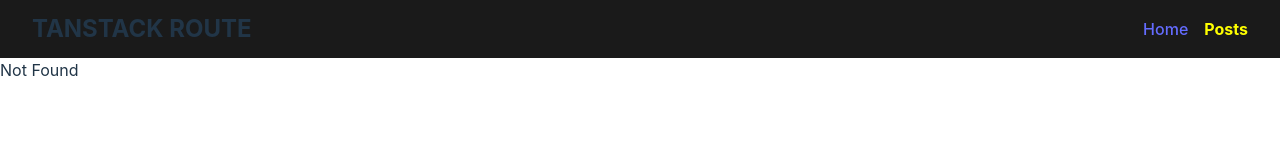
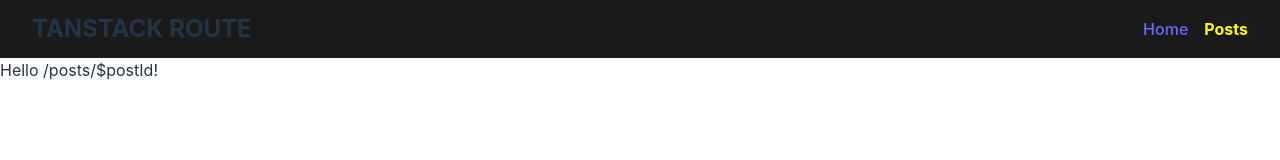
Before and after one commit to WebKBS/tanstack-route, a React (Vite) app in the folder tanstack-route-dynamic/: page /posts/1 in a window 1280 px wide. Before the commit this address had no page. Shown: the top 160 px of the page. Built offline with nearby package versions, Linux system fonts and the light colour scheme.

Commit message:
add: postid 파일 생성

```diff
--- a/tanstack-route-dynamic/src/routeTree.gen.ts
+++ b/tanstack-route-dynamic/src/routeTree.gen.ts
@@ -13,6 +13,7 @@
 import { Route as rootRoute } from './routes/__root'
 import { Route as IndexImport } from './routes/index'
 import { Route as PostsIndexImport } from './routes/posts/index'
+import { Route as PostsPostIdImport } from './routes/posts/$postId'
 
 // Create/Update Routes
 
@@ -28,6 +29,12 @@ const PostsIndexRoute = PostsIndexImport.update({
   getParentRoute: () => rootRoute,
 } as any)
 
+const PostsPostIdRoute = PostsPostIdImport.update({
+  id: '/posts/$postId',
+  path: '/posts/$postId',
+  getParentRoute: () => rootRoute,
+} as any)
+
 // Populate the FileRoutesByPath interface
 
 declare module '@tanstack/react-router' {
@@ -37,6 +44,13 @@ declare module '@tanstack/react-router' {
       path: '/'
       fullPath: '/'
       preLoaderRoute: typeof IndexImport
+      parentRoute: typeof rootRoute
+    }
+    '/posts/$postId': {
+      id: '/posts/$postId'
+      path: '/posts/$postId'
+      fullPath: '/posts/$postId'
+      preLoaderRoute: typeof PostsPostIdImport
       parentRoute: typeof rootRoute
     }
     '/posts/': {
@@ -53,36 +67,41 @@ declare module '@tanstack/react-router' {
 
 export interface FileRoutesByFullPath {
   '/': typeof IndexRoute
+  '/posts/$postId': typeof PostsPostIdRoute
   '/posts': typeof PostsIndexRoute
 }
 
 export interface FileRoutesByTo {
   '/': typeof IndexRoute
+  '/posts/$postId': typeof PostsPostIdRoute
   '/posts': typeof PostsIndexRoute
 }
 
 export interface FileRoutesById {
   __root__: typeof rootRoute
   '/': typeof IndexRoute
+  '/posts/$postId': typeof PostsPostIdRoute
   '/posts/': typeof PostsIndexRoute
 }
 
 export interface FileRouteTypes {
   fileRoutesByFullPath: FileRoutesByFullPath
-  fullPaths: '/' | '/posts'
+  fullPaths: '/' | '/posts/$postId' | '/posts'
   fileRoutesByTo: FileRoutesByTo
-  to: '/' | '/posts'
-  id: '__root__' | '/' | '/posts/'
+  to: '/' | '/posts/$postId' | '/posts'
+  id: '__root__' | '/' | '/posts/$postId' | '/posts/'
   fileRoutesById: FileRoutesById
 }
 
 export interface RootRouteChildren {
   IndexRoute: typeof IndexRoute
+  PostsPostIdRoute: typeof PostsPostIdRoute
   PostsIndexRoute: typeof PostsIndexRoute
 }
 
 const rootRouteChildren: RootRouteChildren = {
   IndexRoute: IndexRoute,
+  PostsPostIdRoute: PostsPostIdRoute,
   PostsIndexRoute: PostsIndexRoute,
 }
 
@@ -97,11 +116,15 @@ export const routeTree = rootRoute
       "filePath": "__root.tsx",
       "children": [
         "/",
+        "/posts/$postId",
         "/posts/"
       ]
     },
     "/": {
       "filePath": "index.tsx"
+    },
+    "/posts/$postId": {
+      "filePath": "posts/$postId.tsx"
     },
     "/posts/": {
       "filePath": "posts/index.tsx"
--- a/tanstack-route-dynamic/src/routes/__root.tsx
+++ b/tanstack-route-dynamic/src/routes/__root.tsx
@@ -1,4 +1,5 @@
 import { Outlet, createRootRoute } from '@tanstack/react-router';
+import { TanStackRouterDevtools } from '@tanstack/router-devtools';
 import * as React from 'react';
 import Header from '../components/Header';
 import '../index.css';
@@ -14,6 +15,7 @@ function RootComponent() {
       <main>
         <Outlet />
       </main>
+      <TanStackRouterDevtools />
     </React.Fragment>
   );
 }
--- /dev/null
+++ b/tanstack-route-dynamic/src/routes/posts/$postId.tsx
@@ -0,0 +1,9 @@
+import { createFileRoute } from '@tanstack/react-router';
+
+export const Route = createFileRoute('/posts/$postId')({
+  component: RouteComponent,
+});
+
+function RouteComponent() {
+  return 'Hello /posts/$postId!';
+}
```
Also changed, not shown: 1 other file (tests, documents, lock files or other folders).
